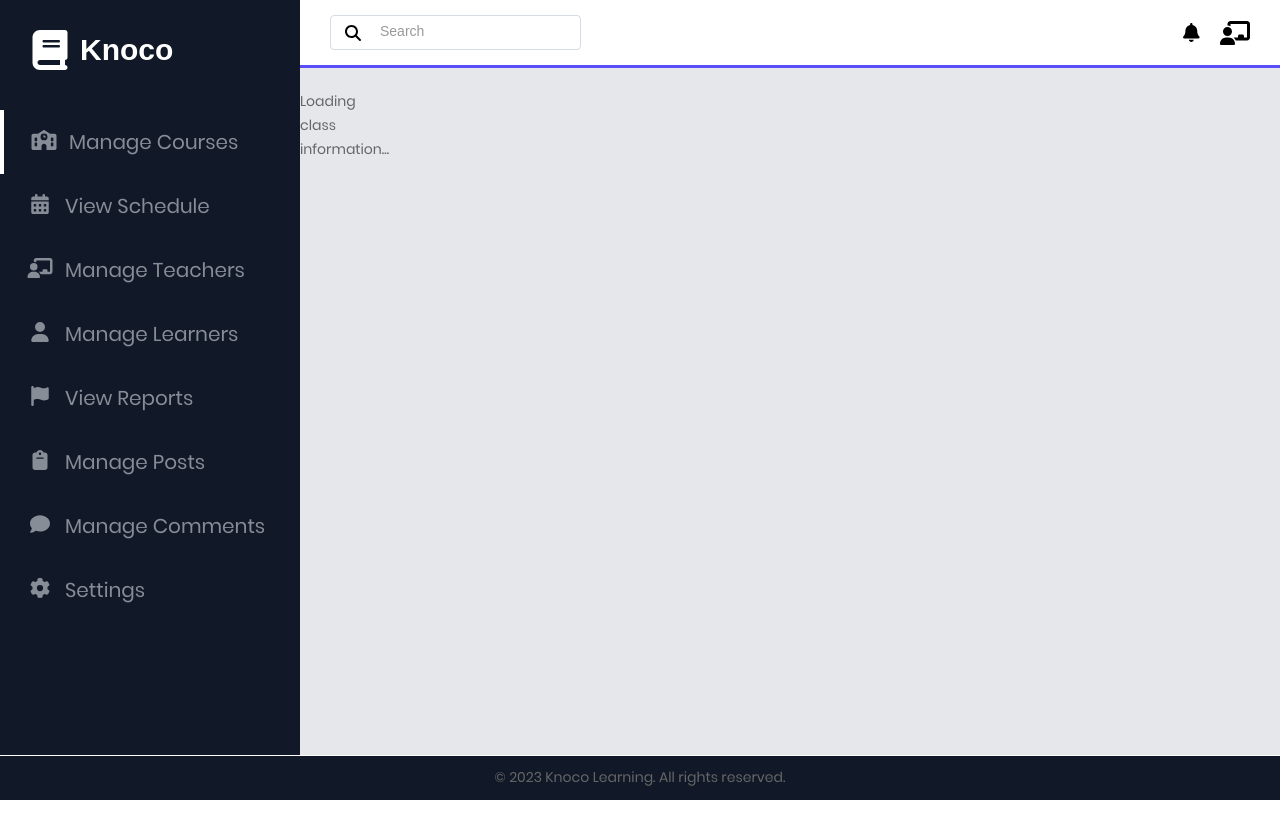
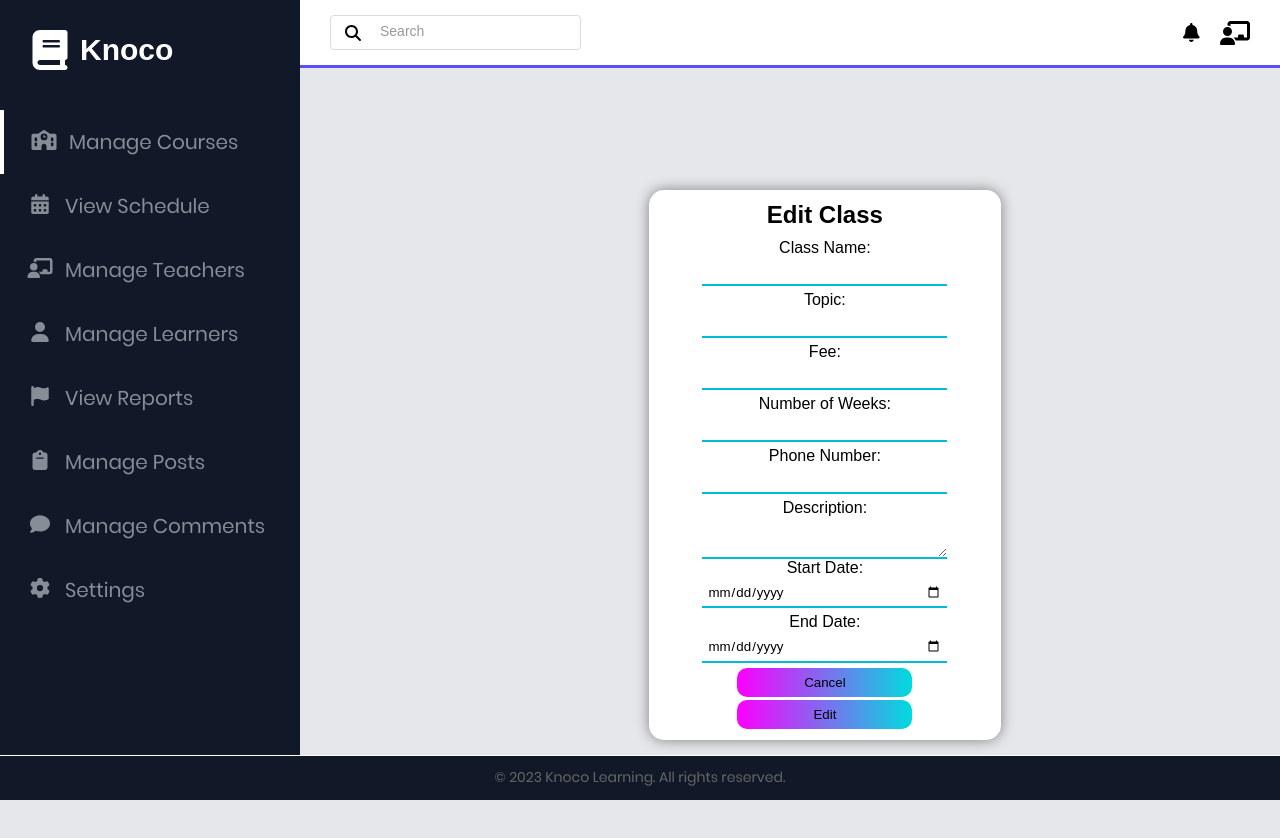
Before and after one commit to CuongAtWorkplace/SEP_FrontEnd_Web, a React (Create React App) app in the folder knoco-learning/: page /editclass in a window 1280 px wide. Shown: the top 838 px of the page. Before the commit the page ends 800 px from the top, so only its background shows below. Built offline with nearby package versions, Linux system fonts and the light colour scheme; no server answers.

Commit message:
update class by teacher done

```diff
--- a/knoco-learning/src/components/edit/CardEditClass.js
+++ b/knoco-learning/src/components/edit/CardEditClass.js
@@ -4,7 +4,15 @@ import './CardEditClass.css'
 
 const CardEditClass = ({ closePopup }) => {
     const params = useParams();
-    const [classDt, setClassDt] = useState(null);
+    const [classDt, setClassDt] = useState({});
+    const [className, setClassName] = useState('');
+    const [topic, setTopic] = useState('');
+    const [fee, setFee] = useState('');
+    const [numberOfWeek, setNumberOfWeek] = useState('');
+    const [numberPhone, setNumberPhone] = useState('');
+    const [description, setDescription] = useState('');
+    const [startDate, setStartDate] = useState('');
+    const [endDate, setEndDate] = useState('');
 
     useEffect(() => {
         fetchData();
@@ -14,12 +22,15 @@ const CardEditClass = ({ closePopup }) => {
         try {
             const response = await fetch(`https://localhost:7169/api/Class/GetTeacherClassDetail/${params.classId}`); // Thay thế URL bằng API thực tế
             const responseData = await response.json();
-            const formattedClassDt = {
-                ...responseData,
-                startDate: formatDate(responseData.startDate),
-                endDate: formatDate(responseData.endDate)
-            };
-            setClassDt(formattedClassDt);
+            setClassDt(responseData);
+            setClassName(responseData.className || '');
+            setTopic(responseData.topic || '');
+            setFee(responseData.fee || '');
+            setNumberOfWeek(responseData.numberOfWeek || '');
+            setNumberPhone(responseData.numberPhone || '');
+            setDescription(responseData.description || '');
+            setStartDate(formatDate(responseData.startDate) || '');
+            setEndDate(formatDate(responseData.endDate) || '');
         } catch (error) {
             console.error('Lỗi khi lấy dữ liệu lớp học:', error);
         }
@@ -30,38 +41,33 @@ const CardEditClass = ({ closePopup }) => {
         return formattedDate;
     };
 
-    const [formData, setFormData] = useState({
-        ClassName: "${classDt.className}",
-        Topic: "",
-        Fee: "",
-        NumberOfWeek: "",
-        NumberPhone: "",
-        Description: "",
-        StartDate: "",
-        EndDate: "",
-    });
+    const handleSubmit = async (e) => {
 
-    const handleInputChange = (e) => {
-        const { name, value } = e.target;
-        setFormData((prevFormData) => ({
-          ...prevFormData,
-          [name]: value,
-        }));
+        const classUpdate = {
+            classId: classDt.classId,
+            className: className,
+            topic: topic,
+            fee: fee,
+            numberOfWeek: numberOfWeek,
+            numberPhone: numberPhone,
+            description: description
+            //startDate: startDate,
+            //endDate: endDate
         };
 
-    const handleSubmit = async (e) => {
         e.preventDefault();
         try {
-            const response = await fetch(`https://localhost:7169/api/Class/EditClass/${params.classId}`, {
+            const response = await fetch(`https://localhost:7169/api/Class/EditClass`, {
                 method: 'PUT',
                 headers: {
                     'Content-Type': 'application/json'
                 },
-                body: JSON.stringify(formData)
+                body: JSON.stringify(classUpdate)
             });
             if (response.ok) {
                 console.log('Dữ liệu lớp học đã được cập nhật thành công');
                 closePopup();
+                window.location.reload();
             } else {
                 console.error('Lỗi khi cập nhật dữ liệu lớp học:', response.status, response.statusText);
             }
@@ -72,40 +78,35 @@ const CardEditClass = ({ closePopup }) => {
 
     return (
         <div className="card-edit-class">
-            {classDt ? (
             <form onSubmit={handleSubmit}>
                 <h2>Edit Class</h2>
                 <label>Class Name:</label>
-                    <input type="text" id="ClassName" name="ClassName" value={formData.className} onChange={handleInputChange} required />
+                <input type="text" id="ClassName" name="ClassName" value={className} onChange={(e) => setClassName(e.target.value)} required />
 
                 <label>Topic:</label>
-                    <input type="text" id="Topic" name="Topic" value={formData.topic} onChange={handleInputChange} required />
+                <input type="text" id="Topic" name="Topic" value={topic} onChange={(e) => setTopic(e.target.value)} required />
 
                 <label>Fee:</label>
-                    <input type="text" id="Fee" name="Fee" value={formData.fee} onChange={handleInputChange} required />
+                <input type="text" id="Fee" name="Fee" value={fee} onChange={(e) => setFee(e.target.value)} required />
 
                 <label>Number of Weeks:</label>
-                    <input type="number" id="NumberOfWeek" name="NumberOfWeek" value={formData.numberOfWeek} onChange={handleInputChange} required />
+                <input type="number" id="NumberOfWeek" name="NumberOfWeek" value={numberOfWeek} onChange={(e) => setNumberOfWeek(e.target.value)} required />
 
                 <label>Phone Number:</label>
-                    <input type="tel" id="NumberPhone" name="NumberPhone" value={formData.numberPhone} onChange={handleInputChange} required />
+                <input type="tel" id="NumberPhone" name="NumberPhone" value={numberPhone} onChange={(e) => setNumberPhone(e.target.value)} required />
 
                 <label>Description:</label>
-                    <textarea id="Description" name="Description" value={formData.description} onChange={handleInputChange} required />
+                <textarea id="Description" name="Description" value={description} onChange={(e) => setDescription(e.target.value)} required />
 
                 <label>Start Date:</label>
-                    <input type="date" name="StartDate" value={formData.startDate} onChange={handleInputChange} required />
+                <input type="date" name="StartDate" value={startDate} onChange={(e) => setStartDate(e.target.value)} required />
 
                 <label>End Date:</label>
-                    <input type="date" name="EndDate" value={formData.endDate} onChange={handleInputChange} required />
+                <input type="date" name="EndDate" value={endDate} onChange={(e) => setEndDate(e.target.value)} required />
 
                 <input id="submit" type="submit" name="submit" value="Edit" />
                 <button type="button" onClick={closePopup} className="btn-cancel">Cancel</button>
             </form>
-            ) : (
-                <p>Loading class information...</p>
-            )}
-
         </div>
     );
 };
```
Lines whose indentation alone changed are shown as unchanged.
